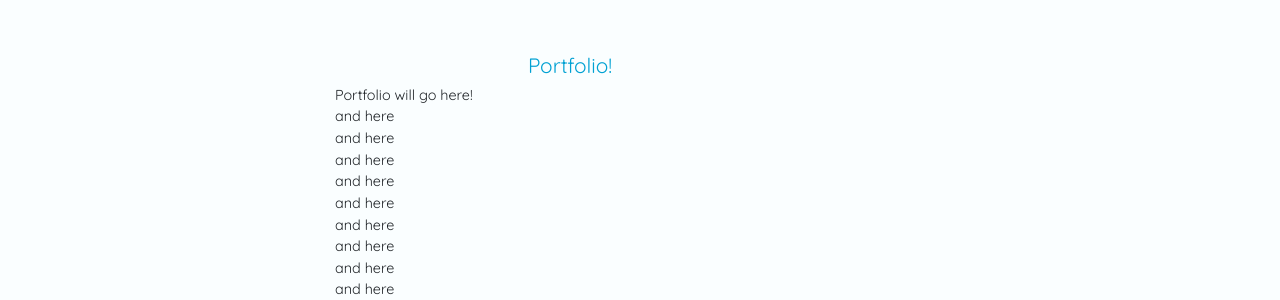
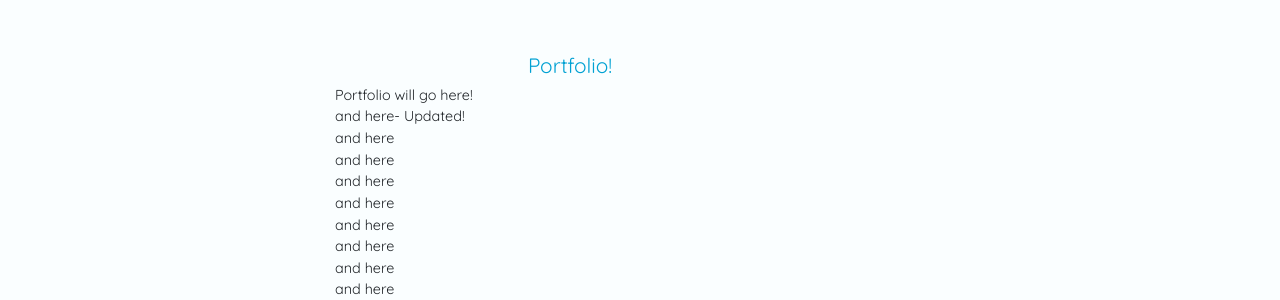
Before and after one commit to brookin8/brookin8.github.io, a Jekyll site: the page built from index.html, in a window 1280 px wide. Shown: the part 120-420 px from the top of the page. Built offline with Jekyll 4.4.1, drawn with Linux system fonts in a browser that asks for light colours.

Commit message:
last try for today

```diff
--- a/index.html
+++ b/index.html
@@ -12,10 +12,11 @@
 
 	<div id="content"">
 
+		<span id="portfolio"></span>
 			<div class ="container">
-				<h1 style="text-align:center;" id="portfolio">Portfolio!</h1>
+				<h1 style="text-align:center;">Portfolio!</h1>
 				<p>Portfolio will go here!<br>
-				and here<br>
+				and here- Updated!<br>
 				and here<br>
 				and here<br>
 				and here<br>
```
